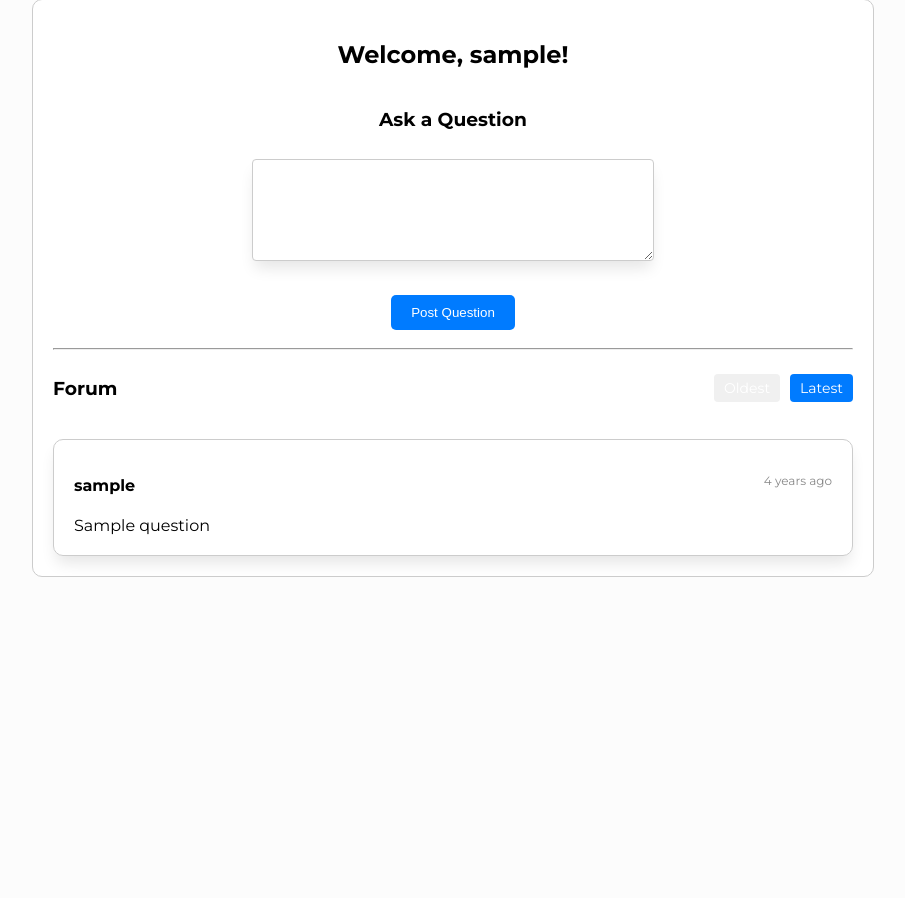
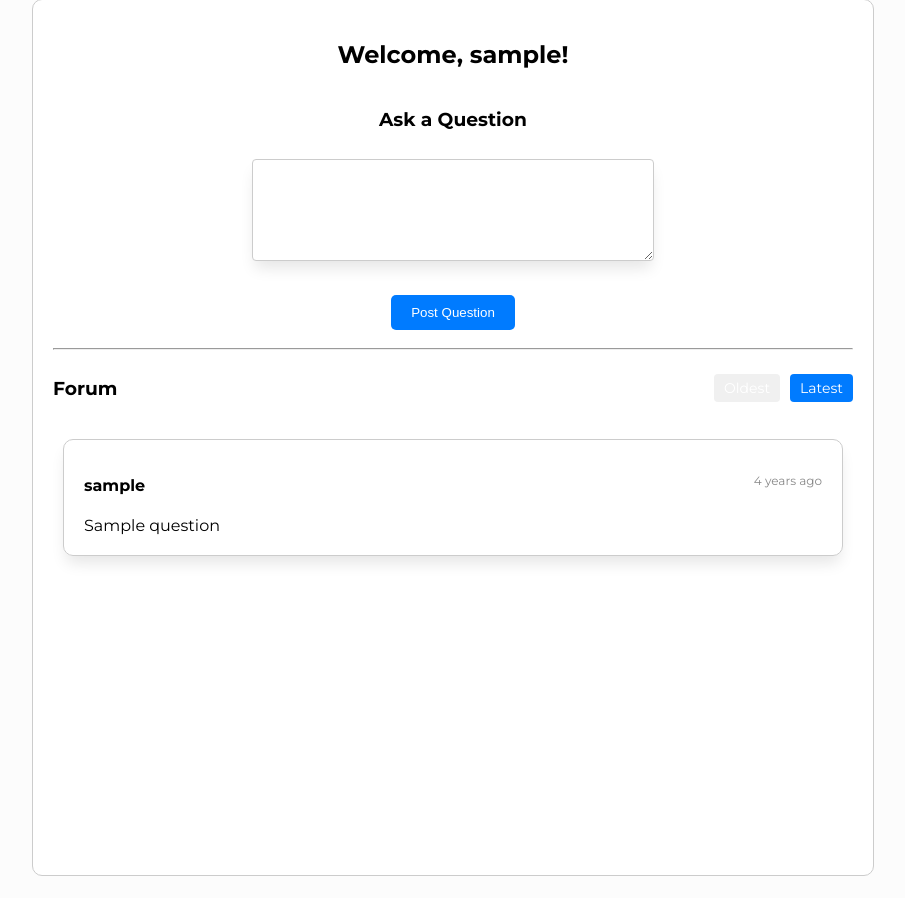
Before and after one commit to jith4j/CITS5505-Agile-Web-Development, a Flask app: a page that uses app/templates/forum.html in a window 1280 px wide. Shown: the part 99-997 px from the top of the page, without its empty margins (187-1092 px from the left). Run offline with Flask 3, Linux system fonts and the light colour scheme; a user stored in the database is signed in; tables that the repository leaves empty hold one stand-in row (values such as "Sample post"); some web fonts are replaced.

Commit message:
Added scroll design inside question section of forum.html template

```diff
--- a/app/static/style.css
+++ b/app/static/style.css
@@ -142,6 +142,9 @@ textarea {
   display: flex;
   flex-direction: column;
   gap: 20px;
+  height: 26rem;
+  overflow: auto;
+  padding: 0px 10px;
 }
 
 .question-card {
```
